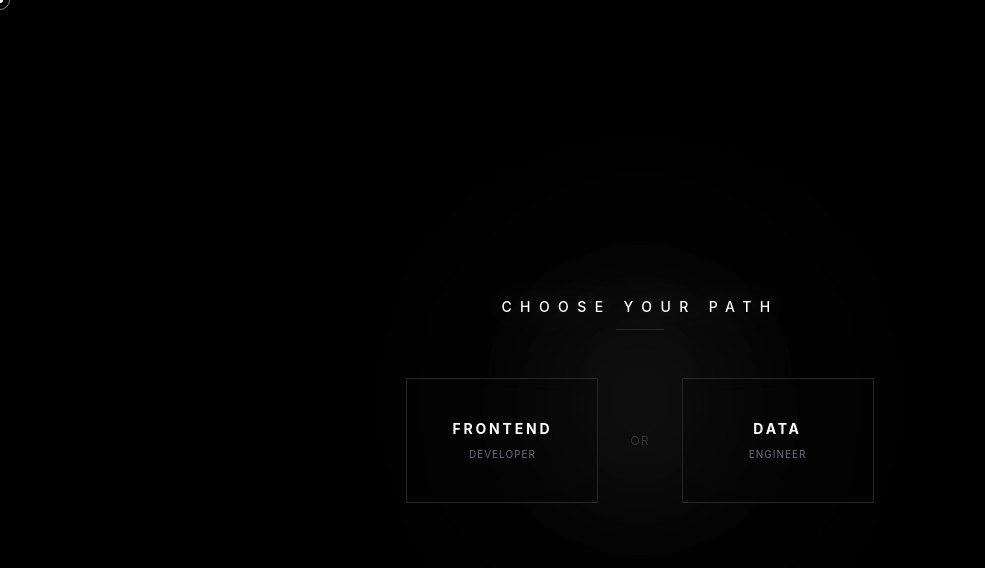
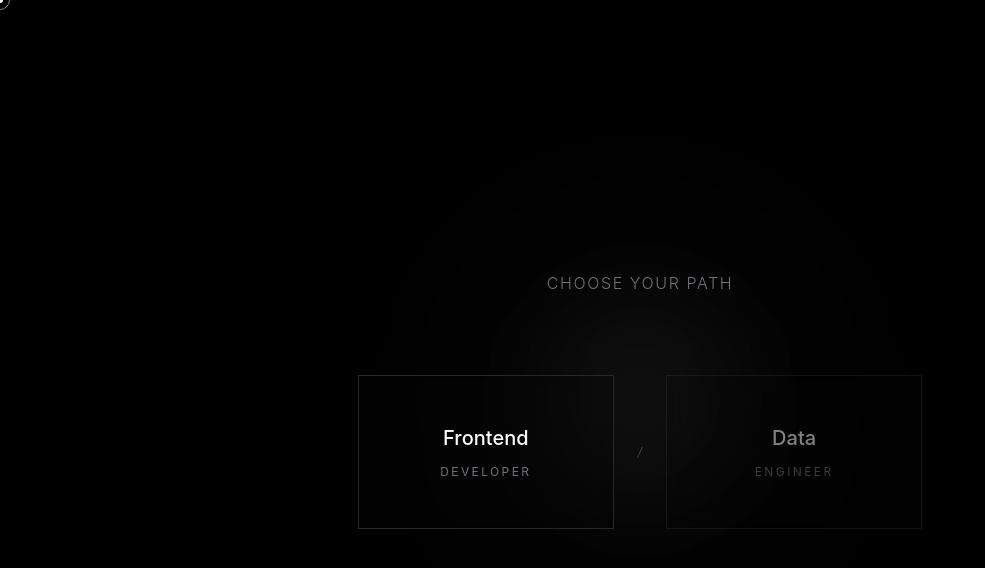
Before and after one commit to hblhdrm29/PORTO1, a React (Vite) app: page / in a window 1280 px wide. Shown: the top 568 px of the page, without its empty margins (0-985 px from the left). Built offline with nearby package versions, Linux system fonts and the light colour scheme.

Commit message:
feat: update

```diff
--- a/index.html
+++ b/index.html
@@ -4,6 +4,9 @@
     <meta charset="UTF-8" />
     <link rel="icon" type="image/svg+xml" href="/vite.svg" />
     <meta name="viewport" content="width=device-width, initial-scale=1.0" />
+    <link rel="preconnect" href="https://fonts.googleapis.com">
+    <link rel="preconnect" href="https://fonts.gstatic.com" crossorigin>
+    <link href="https://fonts.googleapis.com/css2?family=Poppins:wght@300;400;500;600;700;800;900&display=swap" rel="stylesheet">
     <title>porto</title>
   </head>
   <body>
--- a/src/components/About.jsx
+++ b/src/components/About.jsx
@@ -73,7 +73,6 @@ const About = ({ role }) => {
     <section id="about" ref={container} className="py-32 px-6 max-w-7xl mx-auto">
       <div className="flex items-center gap-6 mb-24 about-reveal">
         <h2 className="text-[10px] uppercase tracking-[0.6em] text-zinc-600 font-bold whitespace-nowrap">{t.about.title}</h2>
-        <div className="w-full h-[1px] bg-gradient-to-r from-zinc-900 via-zinc-800 to-transparent"></div>
       </div>
       <div className="grid grid-cols-1 lg:grid-cols-12 gap-12 lg:gap-24 items-start mb-32">
         <div className="lg:col-span-5 about-reveal pt-8 md:pt-12">
@@ -93,7 +92,6 @@ const About = ({ role }) => {
       <div className="about-reveal w-full relative">
         <div className="flex items-center gap-6 mb-12">
           <h3 className="text-[10px] uppercase tracking-[0.4em] text-zinc-600 font-bold whitespace-nowrap">{t.about.tech}</h3>
-          <div className="w-full h-[1px] bg-gradient-to-r from-zinc-900 via-zinc-800 to-transparent"></div>
         </div>
 
         <div className="w-full relative overflow-hidden py-4">
--- a/src/components/Contact.jsx
+++ b/src/components/Contact.jsx
@@ -56,7 +56,7 @@ const Contact = () => {
   }, { scope: container });
 
   return (
-    <section id="contact" ref={container} className="py-32 px-6 max-w-7xl mx-auto border-t border-zinc-900">
+    <section id="contact" ref={container} className="py-32 px-6 max-w-7xl mx-auto">
       <div className="text-center mb-16 contact-reveal">
         <h2 className="text-4xl md:text-5xl font-bold tracking-tighter text-white">{t.contact.title}</h2>
       </div>
--- a/src/components/Home.jsx
+++ b/src/components/Home.jsx
@@ -36,7 +36,6 @@ const Home = ({ role }) => {
     <section id="home" ref={container} className="pt-40 pb-20 px-6 max-w-7xl mx-auto overflow-hidden">
       <div className="flex items-center gap-6 mb-24 about-reveal">
         <h2 className="text-[10px] uppercase tracking-[0.6em] text-zinc-600 font-bold whitespace-nowrap">{t.home.title}</h2>
-        <div className="w-full h-[1px] bg-gradient-to-r from-zinc-900 via-zinc-800 to-transparent"></div>
       </div>
       <div className="flex flex-col lg:flex-row items-center justify-center gap-12 text-center">
 
--- a/src/components/Navbar.jsx
+++ b/src/components/Navbar.jsx
@@ -5,10 +5,10 @@ const Navbar = () => {
   const { lang, setLang, t } = useLanguage();
 
   return (
-    <nav className="fixed top-0 left-0 w-full z-50 bg-black/50 backdrop-blur-sm border-b border-zinc-900">
+    <nav className="fixed top-0 left-0 w-full z-50 bg-black/50 backdrop-blur-sm border-b border-zinc-900 font-poppins">
       <div className="max-w-7xl mx-auto px-6 h-16 flex items-center justify-between">
         <span className="text-lg font-medium tracking-tight">Habillah Darma</span>
-        <div className="flex items-center gap-8 text-sm text-zinc-500">
+        <div className="flex items-center gap-8 text-sm text-zinc-500 font-poppins">
           <div className="hidden md:flex gap-8">
             <a href="#" className="hover:text-white transition-colors">{t.nav.home}</a>
             <a href="#about" className="hover:text-white transition-colors">{t.nav.about}</a>
--- a/src/components/Preloader.jsx
+++ b/src/components/Preloader.jsx
@@ -53,16 +53,7 @@ const Preloader = ({ onComplete, setRole }) => {
         stagger: 0.05,
         ease: "none"
       })
-      .fromTo(imageRef.current, {
-        clipPath: "inset(100% 0 0 0)", // Starts hidden from bottom
-        filter: "blur(10px) brightness(0)",
-      }, {
-        clipPath: "inset(0% 0 0 0)", // Reveals fully to the top
-        filter: "blur(0px) brightness(1)",
-        duration: 2, // Longer duration for rendering effect
-        ease: "power2.out"
-      }) // Removed the "-=0.5" so it waits for text to finish completely
-      .to([textRef.current, imageRef.current], {
+      .to([textRef.current], {
         y: -20,
         opacity: 0,
         duration: 1,
@@ -100,42 +91,34 @@ const Preloader = ({ onComplete, setRole }) => {
 
       {step === 'selection' && (
         <div ref={selectionRef} className="relative z-10 flex flex-col items-center gap-12 w-full px-6 opacity-0">
-          <div className="text-center space-y-3">
-            <h2 className="text-white text-xs md:text-sm font-medium uppercase tracking-[0.6em] drop-shadow-[0_0_15px_rgba(255,255,255,0.3)]">
+          <div className="text-center space-y-4 mb-8">
+            <p className="text-zinc-500 text-sm md:text-base font-poppins font-light tracking-widest uppercase">
               {t.preloader.choose}
-            </h2>
-            <div className="w-12 h-[1px] bg-zinc-800 mx-auto"></div>
+            </p>
           </div>
 
-          <div className="flex flex-col md:flex-row gap-4 md:gap-8 w-full max-w-xl justify-center items-center">
+          <div className="flex flex-col md:flex-row gap-6 w-full max-w-2xl justify-center items-center">
             <button
               onClick={() => handleSelection('Frontend Developer')}
-              className="group relative w-full md:w-48 py-8 md:py-10 border border-zinc-800 hover:border-zinc-500 transition-all duration-700 overflow-hidden bg-zinc-950/30 backdrop-blur-sm flex flex-col items-center justify-center gap-2 cursor-none"
+              className="group relative w-full md:w-64 py-12 border border-zinc-800 hover:border-white transition-colors duration-500 bg-zinc-950/30 backdrop-blur-sm flex flex-col items-center justify-center gap-3 cursor-pointer"
             >
-              <div className="absolute inset-0 bg-gradient-to-t from-white/5 to-transparent opacity-0 group-hover:opacity-100 transition-opacity duration-700"></div>
-              <span className="text-white text-xs md:text-sm font-bold uppercase tracking-[0.2em] z-10 group-hover:scale-105 transition-transform duration-500">{t.preloader.frontend}</span>
-              <span className="text-zinc-500 text-[9px] md:text-[10px] uppercase tracking-widest z-10 group-hover:text-zinc-300 transition-colors">{t.preloader.developer}</span>
+              <span className="text-white text-lg md:text-xl font-poppins font-medium z-10">{t.preloader.frontend}</span>
+              <span className="text-zinc-500 text-xs uppercase tracking-[0.2em] z-10">{t.preloader.developer}</span>
             </button>
 
-            <span className="text-zinc-700 text-[10px] md:text-xs font-light uppercase tracking-widest">{t.preloader.or}</span>
+            <span className="text-zinc-700 text-xs font-poppins italic hidden md:block">/</span>
 
             <button
               onClick={() => handleSelection('Data Engineer')}
               disabled={true}
-              className="group relative w-full md:w-48 py-8 md:py-10 border border-zinc-800 transition-all duration-700 overflow-hidden bg-zinc-950/30 backdrop-blur-sm flex flex-col items-center justify-center gap-2 cursor-not-allowed"
+              className="group relative w-full md:w-64 py-12 border border-zinc-800 transition-colors duration-500 bg-zinc-950/30 backdrop-blur-sm flex flex-col items-center justify-center gap-3 cursor-not-allowed opacity-50"
             >
-              {/* Background gradient effect on hover */}
-              <div className="absolute inset-0 bg-gradient-to-t from-white/5 to-transparent opacity-0 group-hover:opacity-100 transition-opacity duration-700"></div>
-
-              {/* Default text (hides on hover) */}
-              <div className="flex flex-col items-center justify-center gap-2 group-hover:opacity-0 transition-opacity duration-300">
-                <span className="text-white text-xs md:text-sm font-bold uppercase tracking-[0.2em] z-10">{t.preloader.data}</span>
-                <span className="text-zinc-500 text-[9px] md:text-[10px] uppercase tracking-widest z-10">{t.preloader.engineer}</span>
+              <div className="flex flex-col items-center justify-center gap-3 group-hover:opacity-0 transition-opacity duration-300">
+                <span className="text-white text-lg md:text-xl font-poppins font-medium z-10">{t.preloader.data}</span>
+                <span className="text-zinc-500 text-xs uppercase tracking-[0.2em] z-10">{t.preloader.engineer}</span>
               </div>
-
-              {/* Coming Soon text (shows only on hover) */}
               <div className="absolute inset-0 flex items-center justify-center opacity-0 group-hover:opacity-100 transition-opacity duration-300">
-                <span className="text-zinc-300 text-xs md:text-sm font-bold uppercase tracking-[0.2em] z-10">Coming Soon</span>
+                <span className="text-white text-sm font-poppins font-medium tracking-widest z-10 uppercase">Coming Soon</span>
               </div>
             </button>
           </div>
@@ -152,7 +135,7 @@ const Preloader = ({ onComplete, setRole }) => {
           </h1>
 
           {/* Shinji Image Container */}
-          <div
+          {/* <div
             ref={imageRef}
             className="relative w-48 md:w-64 aspect-square overflow-hidden opacity-100 mix-blend-screen"
           >
@@ -161,9 +144,8 @@ const Preloader = ({ onComplete, setRole }) => {
               alt="Loading Character"
               className="w-full h-full object-cover grayscale"
             />
-            {/* Scanline overlay for aesthetic */}
             <div className="absolute inset-0 bg-[repeating-linear-gradient(0deg,transparent,transparent_2px,rgba(255,255,255,0.1)_2px,rgba(255,255,255,0.1)_4px)] pointer-events-none"></div>
-          </div>
+          </div> */}
 
           <div className="w-12 h-[1px] bg-white/20 overflow-hidden">
              <div className="w-full h-full bg-white animate-progress"></div>
--- a/src/components/Projects.jsx
+++ b/src/components/Projects.jsx
@@ -98,7 +98,6 @@ const Projects = () => {
     <section id="projects" ref={container} className="py-32 px-6 max-w-7xl mx-auto">
       <div className="flex items-center gap-6 mb-24">
         <h2 className="text-[10px] uppercase tracking-[0.6em] text-zinc-600 font-bold whitespace-nowrap">{t.projects.title}</h2>
-        <div className="w-full h-[1px] bg-gradient-to-r from-zinc-900 via-zinc-800 to-transparent"></div>
       </div>
 
       <div className="grid grid-cols-1 md:grid-cols-2 lg:grid-cols-3 gap-8">
--- a/tailwind.config.js
+++ b/tailwind.config.js
@@ -6,6 +6,9 @@ export default {
   ],
   theme: {
     extend: {
+      fontFamily: {
+        poppins: ['Poppins', 'sans-serif'],
+      },
       colors: {
         'sea-blue': {
           50: '#f0f9ff',
```
Also changed, not shown: src/context/LanguageContext.jsx (+8 -8 lines), 1 other file (tests, documents, lock files or other folders).
